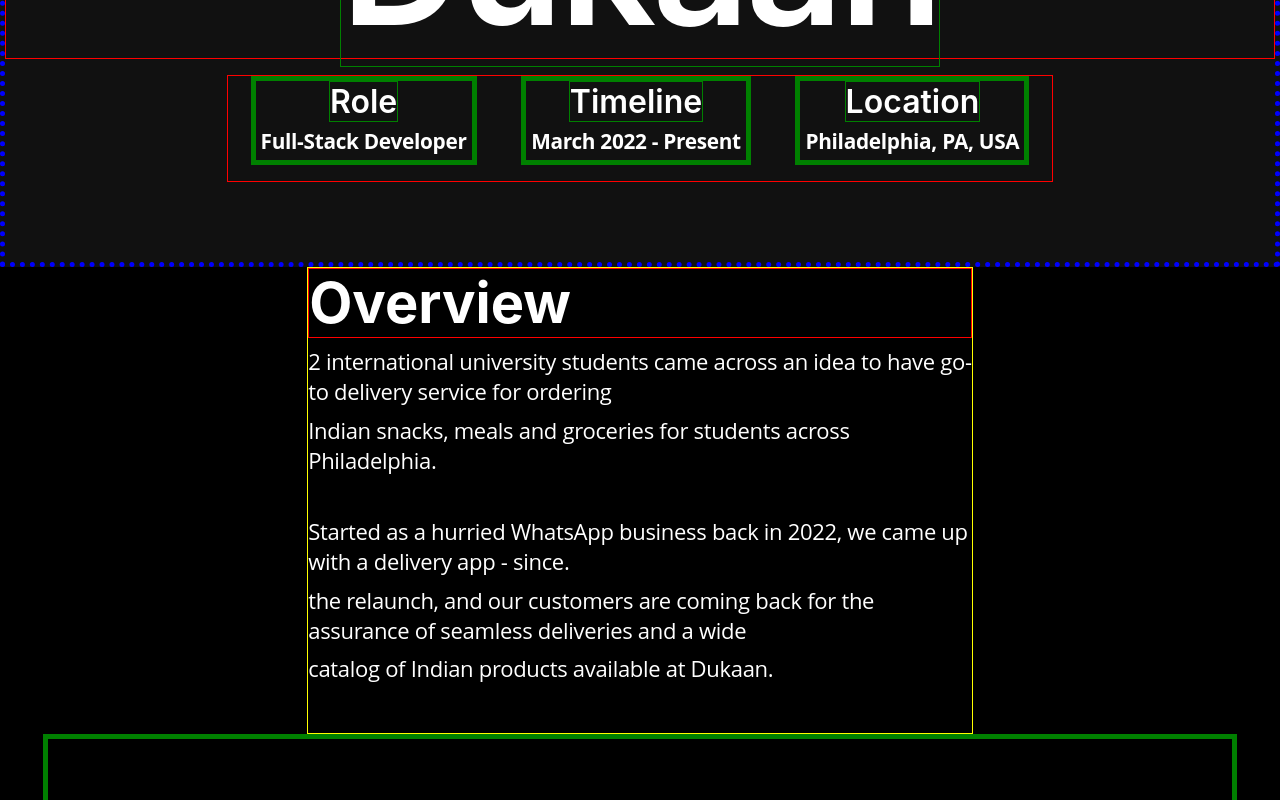
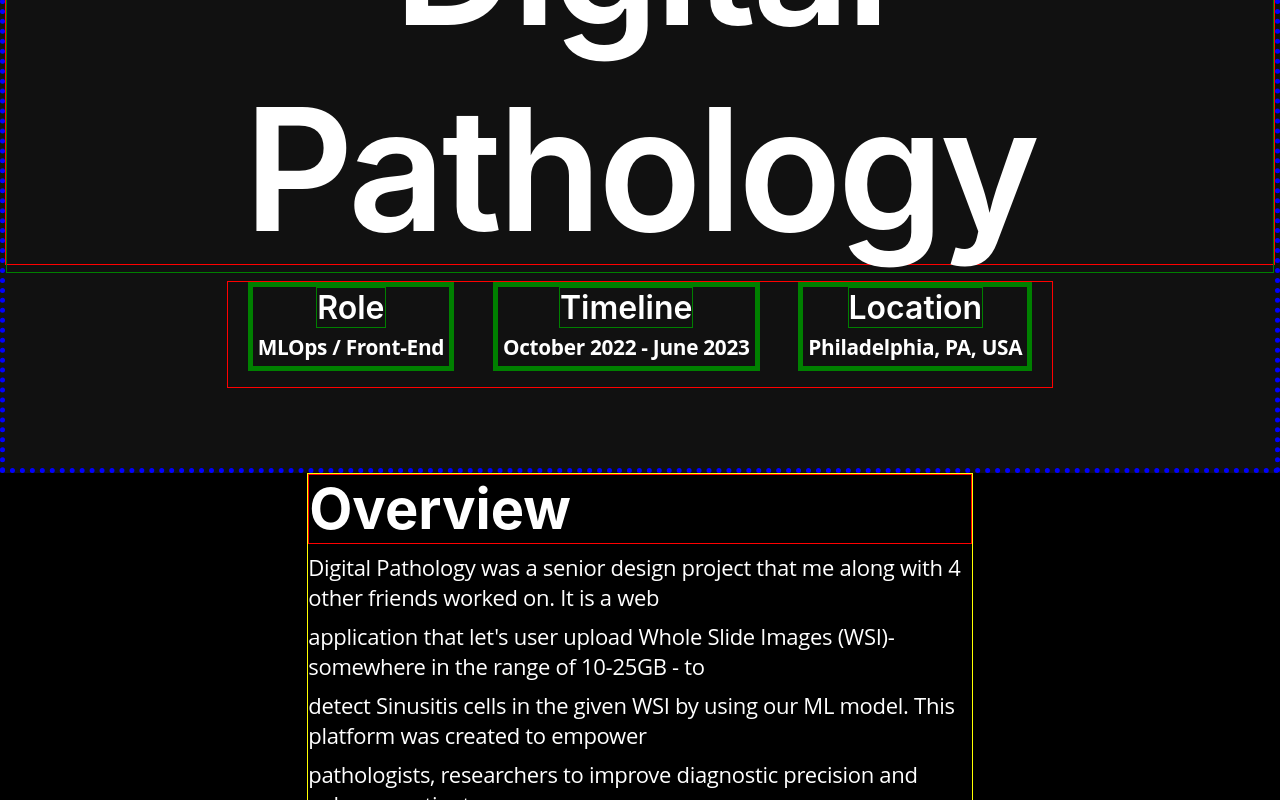
Before and after one commit to sudhanshusingh15/portfolio, a React (Create React App) app in the folder portfolio/: page /about in a window 1280 px wide. Shown: the part 300-1100 px from the top of the page. Built offline with nearby package versions, Linux system fonts and the light colour scheme.

Commit message:
added pathology page

```diff
--- a/portfolio/src/App.js
+++ b/portfolio/src/App.js
@@ -4,6 +4,7 @@ import { HomePage } from './pages/homePage/index';
 import { TopSection } from './pages/homePage/topSection';
 import { About } from './pages/about';
 import { Dukaan } from './pages/work/dukaan';
+import { Pathology } from './pages/work/pathology';
 
 function App() {
   useEffect(() => {
@@ -49,7 +50,7 @@ function App() {
 return (
   <Router>
     <div className="App">
-        <Dukaan path="/dukaan" />
+        <Pathology path="/pathology" />
     </div>
   </Router>
 );
--- a/portfolio/src/pages/work/dukaan/index.jsx
+++ b/portfolio/src/pages/work/dukaan/index.jsx
@@ -49,7 +49,7 @@ const TextContainer = styled.div`
 const PhotoContainer = styled.div`
     position: relative;
     border: 2px solid red;
-    border-radius: 5em;
+    border-radius: 3em;
     margin: 3em;
 
     ${props => css`
@@ -114,7 +114,7 @@ export function Dukaan(props) {
                 <Text fontSize="1.375em" fontWeight="400">catalog of Indian products available at Dukaan.</Text>
             </TextContainer>
             <IntroContainer>
-                <PhotoContainer width="85vw" height="85vh">
+                <PhotoContainer width="75vw" height="95vh">
 
                 </PhotoContainer>
             </IntroContainer>
--- /dev/null
+++ b/portfolio/src/pages/work/pathology/index.jsx
@@ -0,0 +1,156 @@
+import React from "react";
+import { useState, useEffect } from "react";
+import styled, { keyframes, css }from "styled-components";
+import { Navbar } from "../../../containers/navBar/index.jsx";
+import { WorkExpContainer } from "../../../containers/workContainer/index.jsx";
+
+
+
+const PathologyContainer = styled.div`
+    display: flex;
+    flex-direction: column;
+    justify-content: flex-start;
+    align-items: center;
+    position: relative;
+    width: 100%;
+    height: 700vh;
+    background: #000;
+`;
+
+const IntroContainer = styled.div`
+    display: flex;
+    justify-content: space-around;
+    align-items: center;
+    flex-direction: row;
+    padding: 3em 0;
+    border: 5px solid green;
+
+    ${props => css`
+        height: ${props.height || "auto"};
+        width: ${props.width || "auto"};
+    `}
+
+`;
+
+const TextContainer = styled.div`
+    display: flex;
+    justify-content: center;
+    flex-direction: column;
+    border: 1px solid yellow;
+    padding: 0 0 50px 0;
+    position: relative;
+
+    ${props => css`
+        width: ${props.width || "85%"};
+        height: ${props.height || "auto"};
+    `}
+`;
+
+const PhotoContainer = styled.div`
+    position: relative;
+    border: 2px solid red;
+    border-radius: 3em;
+    margin: 3em;
+
+    ${props => css`
+        width: ${props.width || "25vw"};
+        height: ${props.height || "62.5vh"};
+    `}
+`;
+
+const Title = styled.h1`
+    font-family: acorn, -apple-system, BlinkMacSystemFont, "Segoe UI", Roboto, Oxygen, Ubuntu, Cantarell, "Open Sans", "Helvetica Neue", sans-serif;
+    font-feature-settings: "liga";
+    font-weight: 700;
+    text-rendering: optimizeLegibility;
+    -webkit-font-smoothing: antialiased;
+    margin: 0;
+    padding: 0;
+    text-align: left;
+    border: 1px solid red;
+
+    ${props => css`
+        font-size: ${props.fontSize || "10.625em"};
+        color: ${props.color || "white"};
+    `}
+`;
+
+const Text = styled.p`
+    font-family: 'Amoera', "Open Sans", "Helvetica Neue", Helvetica, Arial, sans-serif;
+    letter-spacing: -0.3px;
+    font-feature-settings: "liga";
+    text-rendering: optimizeLegibility;
+    -webkit-font-smoothing: antialiased;
+    text-align: left;
+    margin: 0;
+    padding-top: .4em;
+
+    ${props => props.firstText && css`
+        margin-top: -1em;
+    `}
+
+    ${props => css`
+        font-size: ${props.fontSize || "1.875em"};
+        font-weight: ${props.fontWeight || "700"};
+        color: ${props.color || "white"};
+    `}
+`;
+
+
+export function Pathology(props) {
+    return (
+        <PathologyContainer>
+            <Navbar />
+            <WorkExpContainer Title="Digital Pathology" Role="MLOps / Front-End" Timeline="October 2022 - June 2023" Location="Philadelphia, PA, USA" />
+            <TextContainer width="52%">
+                <Title fontSize="3.5em">Overview</Title>
+                <Text fontSize="1.375em" fontWeight="400">Digital Pathology was a senior design project that me along with 4 other friends worked on. It is a web</Text>
+                <Text fontSize="1.375em" fontWeight="400">application that let's user upload Whole Slide Images (WSI)- somewhere in the range of 10-25GB - to</Text>
+                <Text fontSize="1.375em" fontWeight="400">detect Sinusitis cells in the given WSI by using our ML model. This platform was created to empower</Text>
+                <Text fontSize="1.375em" fontWeight="400"> pathologists, researchers to improve diagnostic precision and enhance patient care.</Text>
+            </TextContainer>
+            <IntroContainer>
+                <PhotoContainer width="75vw" height="95vh">
+
+                </PhotoContainer>
+            </IntroContainer>
+            <TextContainer width="52%">
+                <Title fontSize="3.5em">ML</Title>
+                <Text fontSize="1.375em" fontWeight="400">The backend infrastructure leverages state-of-the-art machine learning algorithms, including</Text>
+                <Text fontSize="1.375em" fontWeight="400">convolutional neural networks (CNNs), to accurately analyze and classify sinusitis based on the</Text>
+                <Text fontSize="1.375em" fontWeight="400">provided whole slide images. To streamline the development and training of machine learning models,</Text>
+                <Text fontSize="1.375em" fontWeight="400">techniques, such as Felzenszwalb, Quickshift, and SLIC segmentation algorithms, are integrated into</Text>
+                <Text fontSize="1.375em" fontWeight="400">the system. These techniques identify regions of interest (ROIs) within the whole slide images,</Text>
+                <Text fontSize="1.375em" fontWeight="400">improving the precision and performance of the classification models.</Text>
+                <p>
+
+                </p>
+                <Text fontSize="1.375em" fontWeight="400">Data acquisition and processing are seamlessly handled by the platform's Unified Image Reader (UIR).</Text>
+                <Text fontSize="1.375em" fontWeight="400">The UIR provides a unified interface for reading large-scale images by regions, facilitating efficient</Text>
+                <Text fontSize="1.375em" fontWeight="400">processing of massive image datasets that exceed memory limitations. The Custom Dataset (CD), an</Text>
+                <Text fontSize="1.375em" fontWeight="400">extension of PyTorch's Dataset, lies at the core of the system. CD incorporates advanced filtration</Text>
+                <Text fontSize="1.375em" fontWeight="400">algorithms and implements the Dark Region Mapping technique to handle dynamically sized datasets</Text>
+                <Text fontSize="1.375em" fontWeight="400">ensuring that only relevant regions pass through the filtration process, enhancing the efficiency and</Text>
+                <Text fontSize="1.375em" fontWeight="400">accuracy of subsequent analysis stages.</Text>
+            </TextContainer>
+            <IntroContainer>
+                <PhotoContainer width="75vw" height="95vh">
+
+                </PhotoContainer>
+            </IntroContainer>
+            <TextContainer width="52%">
+                <Title fontSize="3.5em">Front-End</Title>
+                <Text fontSize="1.375em" fontWeight="400">After the backend, now it was time for a web application for user to sign in for secure user-auth and</Text>
+                <Text fontSize="1.375em" fontWeight="400">then upload WSI for analysis. The application is built on React, a robust framework for dynamic user</Text>
+                <Text fontSize="1.375em" fontWeight="400">interfaces, efficient rendering and state management. React offers flexibilty for future enhancements</Text>
+                <Text fontSize="1.375em" fontWeight="400">which allowed us to integrate filtration methods and optimize performance through local pre-</Text>
+                <Text fontSize="1.375em" fontWeight="400">processing of images.</Text>
+            </TextContainer>
+            <IntroContainer>
+                <PhotoContainer width="75vw" height="95vh">
+
+                </PhotoContainer>
+            </IntroContainer>
+        </PathologyContainer>
+    );
+}
```
Also changed, not shown: portfolio/todo.txt.
